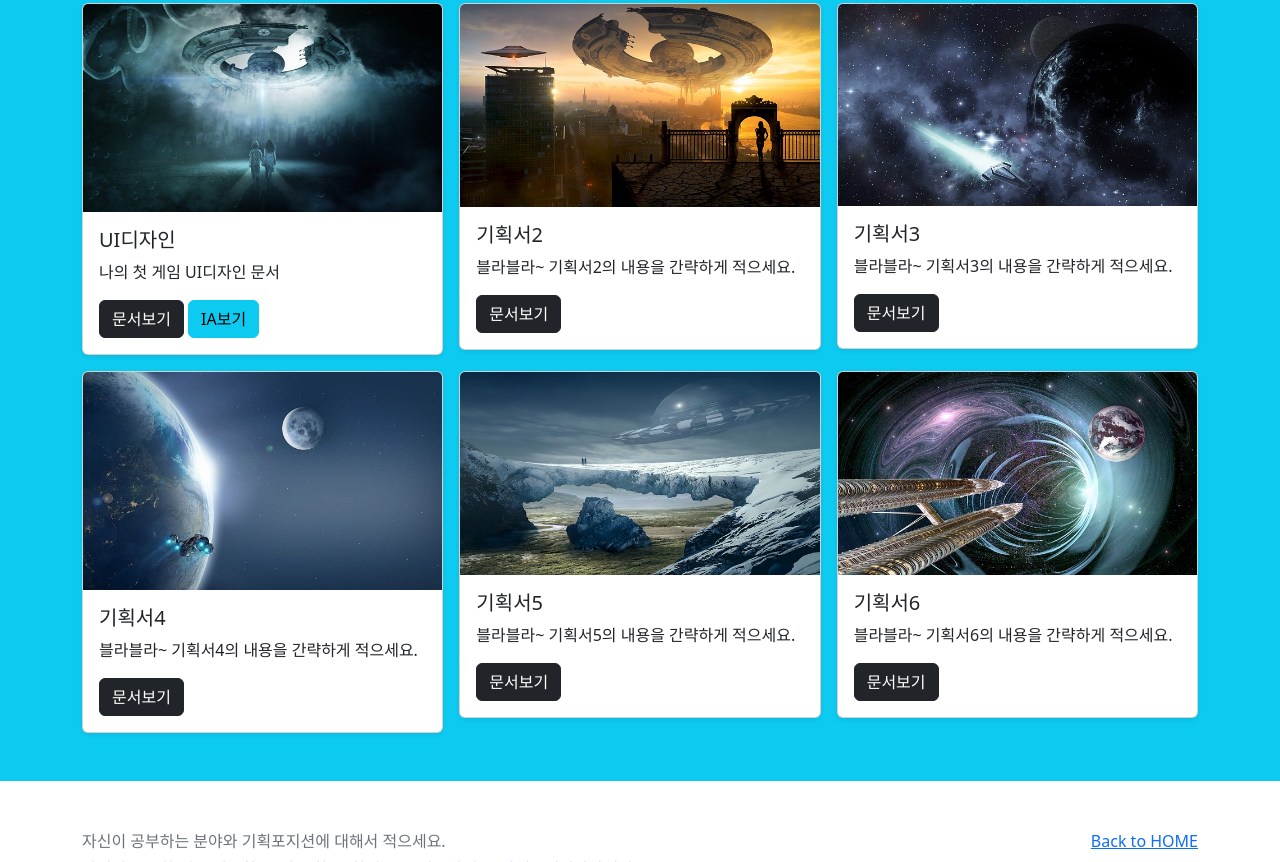
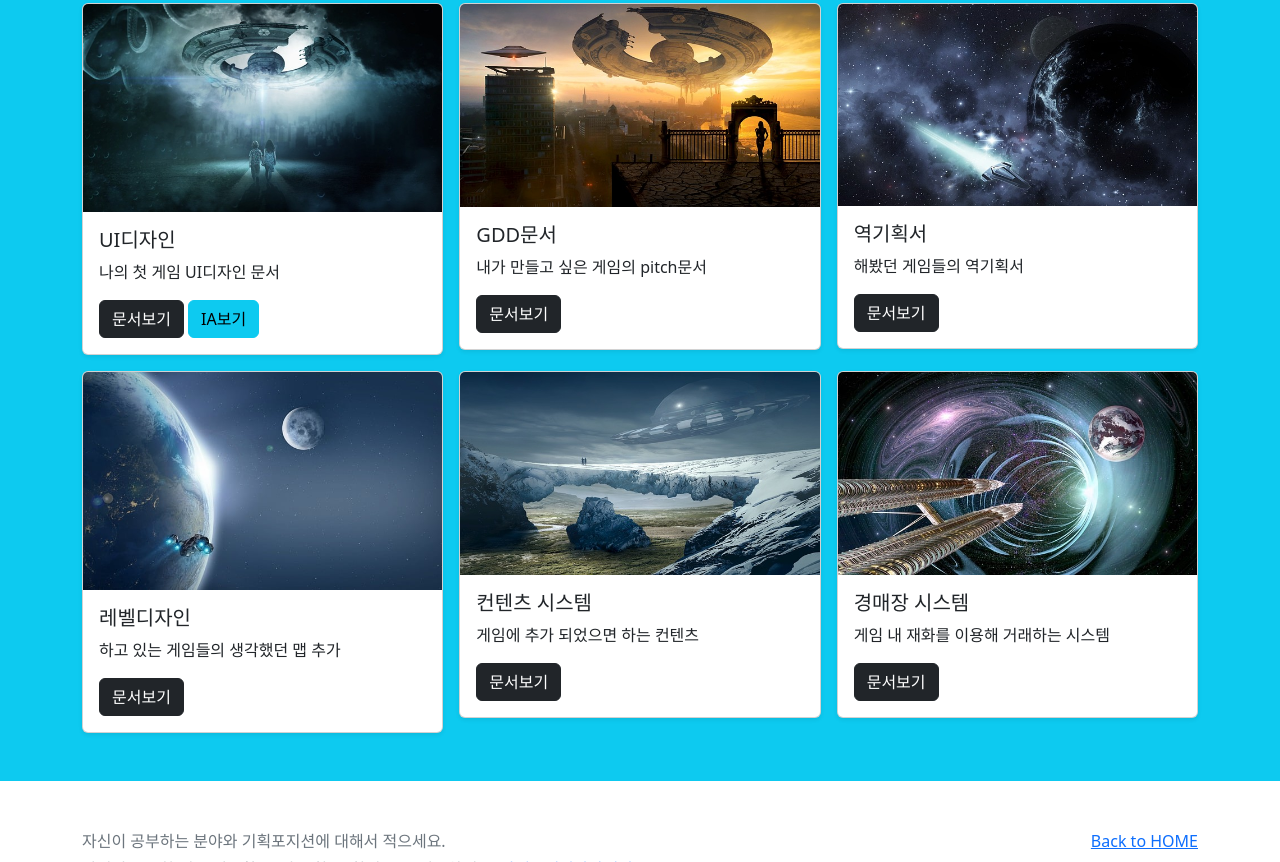
Before and after one commit to bbangthug/jjh306, a plain HTML site: page pages/mainpage.html in a window 1280 px wide. Shown: the part 465-1327 px from the top of the page. Drawn offline with nearby package versions, Linux system fonts and the light colour scheme.

Commit message:
Add files via upload

```diff
--- a/pages/mainpage.html
+++ b/pages/mainpage.html
@@ -159,8 +159,8 @@
             <div class="card shadow-sm" width="100%">
               <img src="/images/spaceship02.jpg" class="card-img-top" alt="우주선2">
               <div class="card-body">
-                <h5 class="card-title">기획서2</h5>
-                <p class="card-text">블라블라~ 기획서2의 내용을 간략하게 적으세요.</p>
+                <h5 class="card-title">GDD문서</h5>
+                <p class="card-text">내가 만들고 싶은 게임의 pitch문서</p>
                 <a href="/pages/page02.html" class="btn btn-dark">문서보기</a>
               </div>
             </div>
@@ -169,8 +169,8 @@
             <div class="card shadow-sm" width="100%">
               <img src="/images/spaceship03.jpg" class="card-img-top" alt="우주선3">
               <div class="card-body">
-                <h5 class="card-title">기획서3</h5>
-                <p class="card-text">블라블라~ 기획서3의 내용을 간략하게 적으세요.</p>
+                <h5 class="card-title">역기획서</h5>
+                <p class="card-text">해봤던 게임들의 역기획서</p>
                 <a href="/pages/page03.html" class="btn btn-dark">문서보기</a>
               </div>
             </div>
@@ -179,8 +179,8 @@
             <div class="card shadow-sm" width="100%">
               <img src="/images/spaceship04.jpg" class="card-img-top" alt="우주선4">
               <div class="card-body">
-                <h5 class="card-title">기획서4</h5>
-                <p class="card-text">블라블라~ 기획서4의 내용을 간략하게 적으세요.</p>
+                <h5 class="card-title">레벨디자인</h5>
+                <p class="card-text">하고 있는 게임들의 생각했던 맵 추가</p>
                 <a href="/pages/page04.html" class="btn btn-dark">문서보기</a>
               </div>
             </div>
@@ -189,8 +189,8 @@
             <div class="card shadow-sm" width="100%">
               <img src="/images/spaceship05.jpg" class="card-img-top" alt="우주선5">
               <div class="card-body">
-                <h5 class="card-title">기획서5</h5>
-                <p class="card-text">블라블라~ 기획서5의 내용을 간략하게 적으세요.</p>
+                <h5 class="card-title">컨텐츠 시스템</h5>
+                <p class="card-text">게임에 추가 되었으면 하는 컨텐츠</p>
                 <a href="/pages/page05.html" class="btn btn-dark">문서보기</a>
               </div>
             </div>
@@ -199,8 +199,8 @@
             <div class="card shadow-sm" width="100%">
               <img src="/images/spaceship06.jpg" class="card-img-top" alt="우주선6">
               <div class="card-body">
-                <h5 class="card-title">기획서6</h5>
-                <p class="card-text">블라블라~ 기획서6의 내용을 간략하게 적으세요.</p>
+                <h5 class="card-title"?>경매장 시스템</h5>
+                <p class="card-text">게임 내 재화를 이용해 거래하는 시스템</p>
                 <a href="/pages/page06.html" class="btn btn-dark">문서보기</a>
               </div>
             </div>
```
Also changed, not shown: pages/page01.html (+6 -1 lines), favicon.ico, images/name_seo.png, 1 other file.
